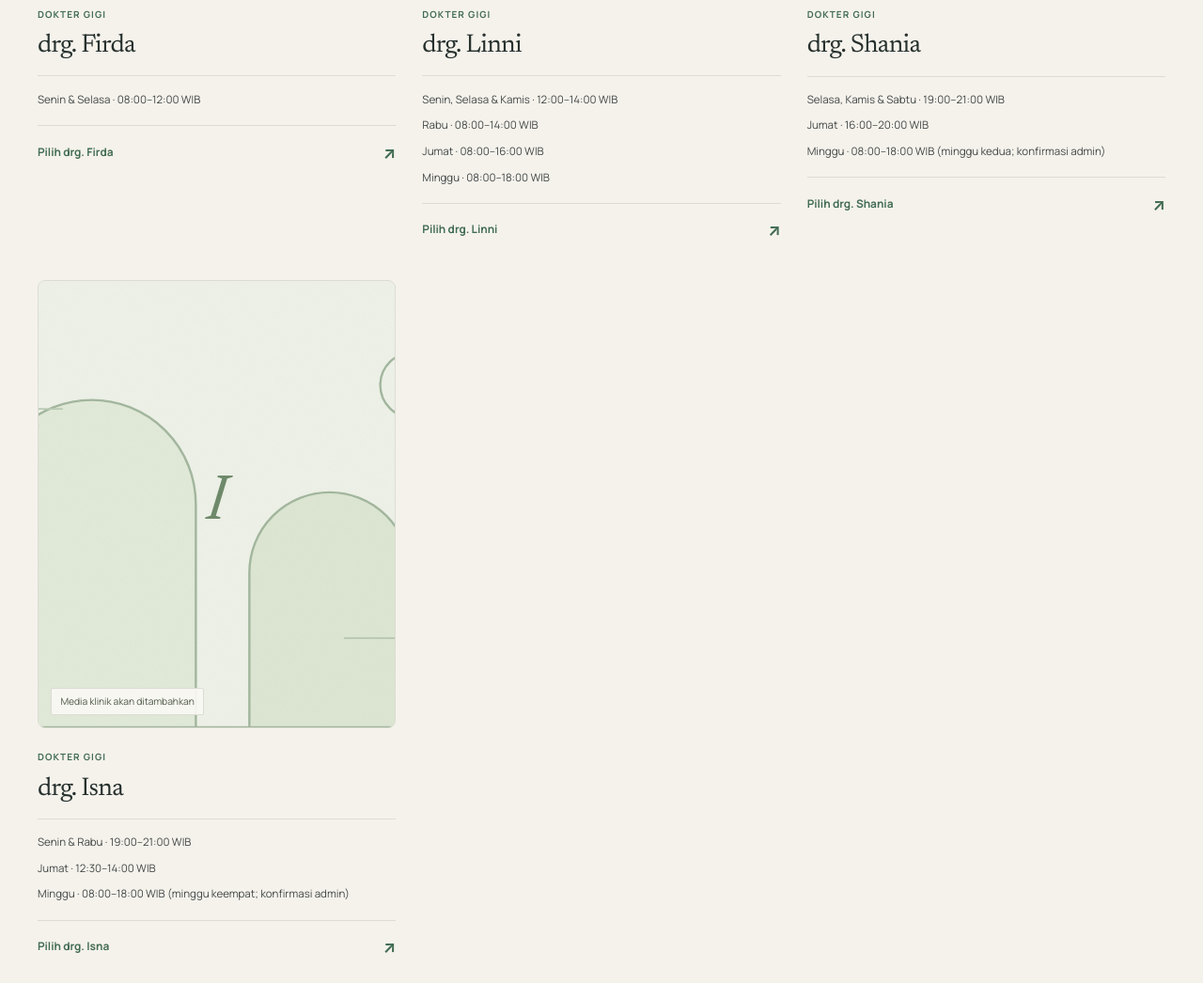
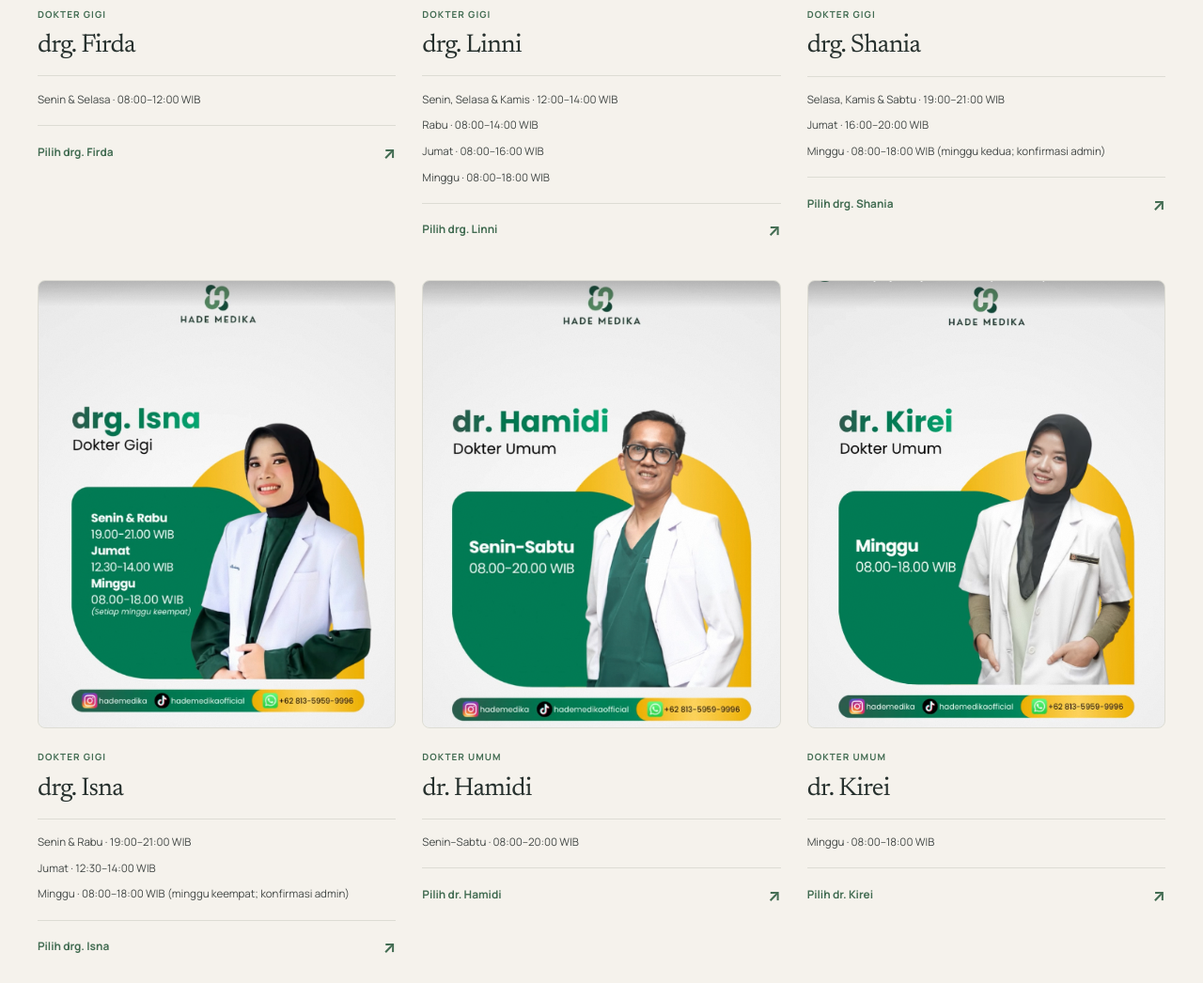
Before and after one commit to JakaxKato/hademedika, a website built with Vite: page index.html in a window 1280 px wide. Shown: the part 5436-6482 px from the top of the page at 94% size. Built offline with nearby package versions, Linux system fonts and the light colour scheme.

Commit message:
feat(doctors): expand roster to ten doctors with clinic posters and schedules

```diff
--- a/assets/js/booking.js
+++ b/assets/js/booking.js
@@ -1,4 +1,4 @@
-import { getDentist } from './clinic-data.js';
+import { getDoctor } from './clinic-data.js';
 
 export const TIME_ZONE = 'Asia/Jakarta';
 export const CLINIC_WHATSAPP = '6281359599996';
@@ -67,7 +67,7 @@ export function validateBooking(input = {}, now = new Date()) {
     notes: text(input.notes),
     consent: input.consent === true,
   };
-  const validDoctor = booking.doctorKey === '' || Boolean(getDentist(booking.doctorKey));
+  const validDoctor = booking.doctorKey === '' || Boolean(getDoctor(booking.doctorKey));
   const errors = [];
   if (!booking.name) errors.push({ field: 'name', message: 'Isi nama pasien.' });
   if (!booking.wa) errors.push({ field: 'wa', message: 'Isi nomor WhatsApp Indonesia yang valid, misalnya 0812-3456-7890 atau +62 812-3456-7890.' });
@@ -86,8 +86,8 @@ export function formatBookingDate(date) {
 
 export function getDoctorLabel(doctorKey) {
   if (doctorKey === '') return 'Dokter yang tersedia (tanpa preferensi)';
-  const doctor = getDentist(doctorKey);
-  if (!doctor) throw new RangeError('Unknown dentist');
+  const doctor = getDoctor(doctorKey);
+  if (!doctor) throw new RangeError('Unknown doctor');
   return doctor.name;
 }
 
@@ -96,7 +96,7 @@ export function buildWhatsAppMessage(booking) {
   if (!Object.hasOwn(TIME_PREFERENCES, booking.time)) throw new RangeError('Unknown time preference');
   return [
     'Halo Admin Hade Medika Cicurug,',
-    'Saya ingin mengajukan permintaan kunjungan perawatan gigi:',
+    'Saya ingin mengajukan permintaan kunjungan:',
     '',
     `Nama: ${booking.name}`,
     `WhatsApp: ${booking.wa}`,
--- a/assets/js/clinic-data.js
+++ b/assets/js/clinic-data.js
@@ -1,8 +1,8 @@
-/** Practice schedules transcribed from the clinic's own poster material.
+/** Clinic team transcribed from the clinic's own poster material.
  * The labels below are the only schedule info shown in the UI; the exact
  * date, time, and doctor availability are always confirmed by the admin.
  */
-export const DENTISTS = [
+export const DOCTORS = [
   {
     key: 'eka',
     name: 'drg. Eka',
@@ -71,8 +71,32 @@ export const DENTISTS = [
       'Minggu · 08:00–18:00 WIB (minggu keempat; konfirmasi admin)',
     ],
   },
+  {
+    key: 'hamidi',
+    name: 'dr. Hamidi',
+    initials: 'H',
+    role: 'Dokter Umum',
+    scheduleLabels: ['Senin–Sabtu · 08:00–20:00 WIB'],
+  },
+  {
+    key: 'kirei',
+    name: 'dr. Kirei',
+    initials: 'K',
+    role: 'Dokter Umum',
+    scheduleLabels: ['Minggu · 08:00–18:00 WIB'],
+  },
+  {
+    key: 'nadelia',
+    name: 'dr. Nadelia',
+    initials: 'N',
+    role: 'Dokter Estetika',
+    scheduleLabels: [
+      'Senin–Sabtu · 13:00–17:00 WIB',
+      'Minggu · By Appointment',
+    ],
+  },
 ];
 
-export function getDentist(key) {
-  return DENTISTS.find(doctor => doctor.key === key);
+export function getDoctor(key) {
+  return DOCTORS.find(doctor => doctor.key === key);
 }
--- a/assets/js/main.js
+++ b/assets/js/main.js
@@ -1,5 +1,5 @@
 import mediaArtUrl from '../images/media-placeholder.svg';
-import { DENTISTS, getDentist } from './clinic-data.js';
+import { DOCTORS, getDoctor } from './clinic-data.js';
 import { initScrollReveals } from './reveals.js';
 import {
   SERVICES, TIME_PREFERENCES, buildWhatsAppUrl, formatBookingDate, getDoctorLabel,
@@ -10,9 +10,12 @@ const MEDIA_LABEL = 'Media klinik akan ditambahkan';
 const doctorPhotos = import.meta.glob('../images/doctors/*.{jpg,jpeg,png,webp}', {
   eager: true, query: '?url', import: 'default',
 });
-const doctorPhotoByKey = Object.fromEntries(Object.entries(doctorPhotos).map(([path, url]) => [
-  path.split('/').pop().replace(/\.[^.]+$/, '').replace(/^drg-/, '').toLowerCase(), url,
-]));
+/** File names are forgiving: "drg-eka.jpg", "dr. Eka.jpg", "eka.JPG" all map to "eka". */
+const doctorPhotoByKey = Object.fromEntries(Object.entries(doctorPhotos).map(([path, url]) => {
+  const basename = path.split('/').pop().replace(/\.[^.]+$/, '');
+  const key = basename.toLowerCase().replace(/^(drg|dr)[\s._-]*/, '').trim();
+  return [key, url];
+}));
 const prefersReducedMotion = () => window.matchMedia('(prefers-reduced-motion: reduce)').matches;
 
 function element(tag, className = '', text) {
@@ -105,12 +108,12 @@ function renderDoctors() {
   if (select) {
     const selected = select.value;
     select.replaceChildren(new Option('Tanpa preferensi dokter', ''));
-    DENTISTS.forEach(doctor => select.add(new Option(doctor.name, doctor.key)));
-    select.value = getDentist(selected) ? selected : '';
+    DOCTORS.forEach(doctor => select.add(new Option(doctor.name, doctor.key)));
+    select.value = getDoctor(selected) ? selected : '';
   }
   const grid = document.getElementById('doctor-grid');
   if (!grid) return;
-  const cards = DENTISTS.map(doctor => {
+  const cards = DOCTORS.map(doctor => {
     const card = element('article', 'doctor-card');
     const titleId = `doctor-${doctor.key}-title`;
     card.setAttribute('aria-labelledby', titleId);
@@ -118,7 +121,7 @@ function renderDoctors() {
       ratio: '4x5',
       monogram: doctor.initials,
       photo: doctorPhotoByKey[doctor.key] || null,
-      alt: `Foto ${doctor.name}, ${doctor.role} di Hade Medika Cicurug`,
+      alt: `${doctor.name}, ${doctor.role}`,
     }));
     const info = element('div', 'doctor-info');
     const role = element('p', 'doctor-role', doctor.role);
--- a/index.html
+++ b/index.html
@@ -517,9 +517,9 @@
           <span class="section-eyebrow">Kenali sebelum berkunjung</span>
           <h2 class="font-display text-3xl sm:text-4xl text-[#121c19]" id="doctors-title">Senyum sehat dimulai<br class="hidden sm:block"/> dari rasa percaya.</h2>
         </div>
-        <p class="section-intro">Kenali tim dokter gigi Hade Medika. Jadwal praktik berikut berasal dari materi klinik dan akan dikonfirmasi kembali oleh admin sesuai kebutuhan kunjungan.</p>
+        <p class="section-intro">Kenali tim dokter Hade Medika — dokter gigi, dokter umum, dan dokter estetika. Jadwal praktik berikut berasal dari materi klinik dan akan dikonfirmasi kembali oleh admin sesuai kebutuhan kunjungan.</p>
       </div>
-      <div id="doctor-grid" class="doctor-grid"><p class="content-note doctor-fallback-note">Tim dokter gigi Hade Medika: drg. Eka, drg. Hanif, drg. Irsyad, drg. Firda, drg. Linni, drg. Shania, dan drg. Isna. Jadwal praktik dikonfirmasi oleh admin melalui WhatsApp 0813-5959-9996.</p></div>
+      <div id="doctor-grid" class="doctor-grid"><p class="content-note doctor-fallback-note">Tim dokter Hade Medika: drg. Eka, drg. Hanif, drg. Irsyad, drg. Firda, drg. Linni, drg. Shania, drg. Isna, dr. Hamidi, dr. Kirei, dan dr. Nadelia. Jadwal praktik dikonfirmasi oleh admin melalui WhatsApp 0813-5959-9996.</p></div>
       <p class="content-note"><span class="material-symbols-outlined" aria-hidden="true">info</span> Jadwal dokter dapat berubah. Jadwal praktik hari Minggu drg. Shania (minggu kedua) dan drg. Isna (minggu keempat) perlu dikonfirmasi admin sebelum Anda berangkat.</p>
     </section>
 
```
Also changed, not shown: e2e/site.spec.js (+22 -2 lines), tests/booking.test.js (+30 -11 lines), .commandcode/settings.json, .commandcode/taste/workflow/taste.md, README.md, assets/images/doctors/README.md, assets/images/doctors/dr-hamidi.png (added), assets/images/doctors/dr-kirei.png (added), assets/images/doctors/dr-nadelia.png (added), assets/images/doctors/drg-eka.png (added), assets/images/doctors/drg-firda.png (added), assets/images/doctors/drg-hanif.png (added), assets/images/doctors/drg-irsyad.png (added), assets/images/doctors/drg-isna.png (added), 2 more files.
